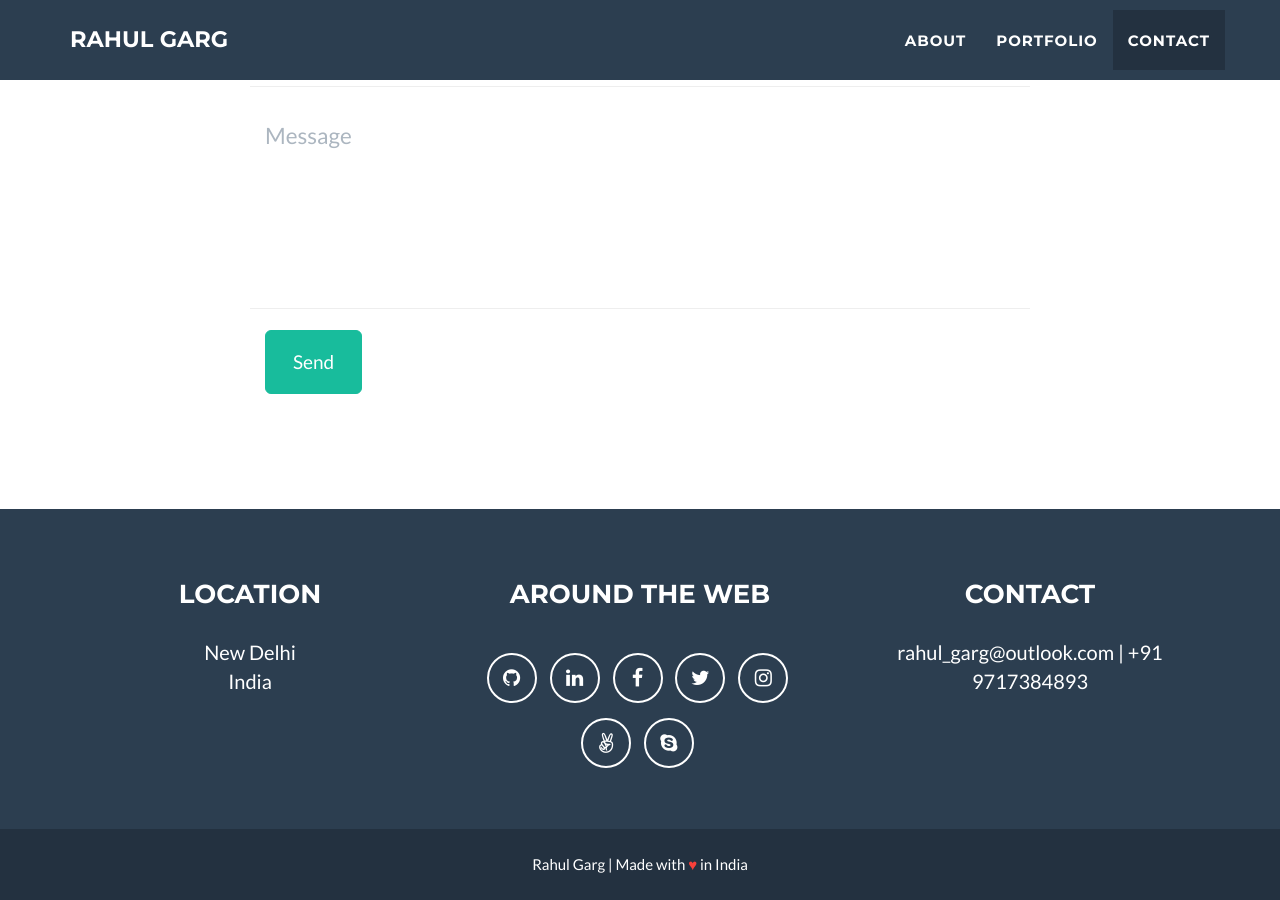
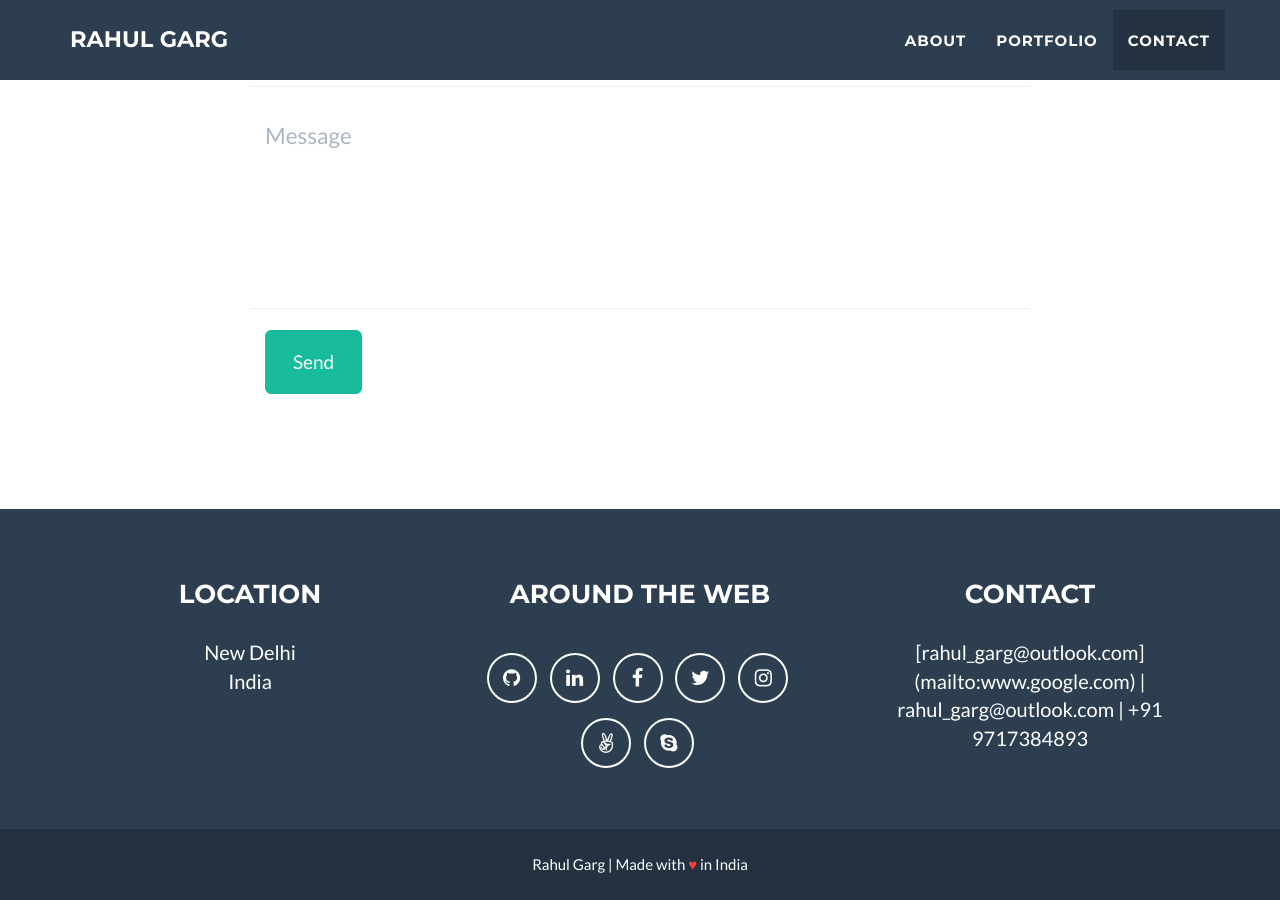
Before and after one commit to rahulgarg12/rahulgarg12.github.io, a Jekyll site: the page built from index.html, in a window 1280 px wide and 900 px high, scrolled down 4413 px. Built offline with Jekyll 4.4.1, drawn with Linux system fonts in a browser that asks for light colours.

Commit message:
code changes

```diff
--- a/_config.yml
+++ b/_config.yml
@@ -59,7 +59,7 @@ address:
   - line: India
 
 # Credits content
-credits: 'rahul_garg@outlook.com | +91 9717384893'
+credits: '[rahul_garg@outlook.com](mailto:www.google.com) | rahul_garg@outlook.com | +91 9717384893'
 
 # Build settings
 markdown: kramdown
```
Also changed, not shown: 1 other file.
